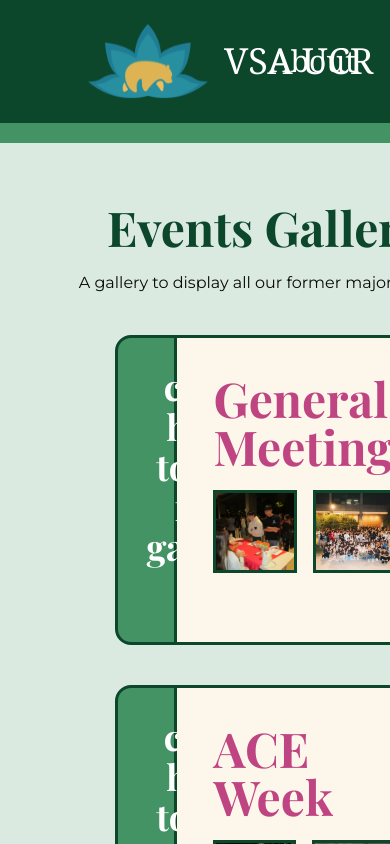
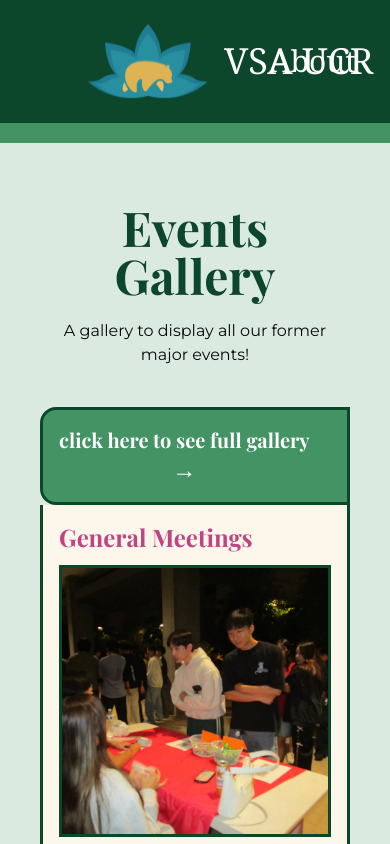
Before and after one commit to acm-ucr/vsa-website, a Next.js app: page /gallery in a window 390 px wide. Shown: the top 844 px of the page. Built offline with nearby package versions, Linux system fonts and the light colour scheme.

Commit message:
Mobile Responsiveness

```diff
--- a/src/app/layout.tsx
+++ b/src/app/layout.tsx
@@ -28,10 +28,9 @@ export const metadata = {
 type LayoutProps = {
   children: React.ReactNode;
 };
-
 export default function RootLayout({ children }: LayoutProps) {
   return (
-    <html lang="en" className={`${playfair.variable} ${montserrat.variable}`}>
+    <html lang="en" className={`${playfair.variable} ${montserrat.variable}`} >
       <body className={`${playfair.className} bg-vsa-green-100/50`}>
         <ReactQueryClientProvider>
           <Navbar />
--- a/src/components/gallery/Card.tsx
+++ b/src/components/gallery/Card.tsx
@@ -9,6 +9,7 @@ interface props {
   leftalt: string;
   rightalt: string;
 }
+
 const Card = ({
   title,
   link,
@@ -18,32 +19,32 @@ const Card = ({
   rightalt,
 }: props) => {
   return (
-    <div className="flex w-2/3">
-      <div className="bg-vsa-green-300 border-vsa-green-400 flex w-1/5 place-items-center rounded-l-2xl border-3 p-7 text-center text-white">
+    <div className="flex flex-col md:flex-row w-full md:w-2/3">
+      <div className="bg-vsa-green-300 border-vsa-green-400 flex w-full md:w-1/5 place-items-center rounded-l-2xl md:rounded-t-none md:rounded-l-2xl border-3 p-4 md:p-7 text-center text-white">
         <Link
           href={link}
-          className="font-vsa-main text-4xl font-black hover:underline"
+          className="font-vsa-main text-xl md:text-4xl font-black hover:underline"
         >
           click here to see full gallery
-          <p className="font-vsa-alt text-center text-5xl font-black italic">
+          <p className="font-vsa-alt text-center text-2xl md:text-5xl font-black italic">
             →
           </p>
         </Link>
       </div>
-      <div className="bg-vsa-yellow-100 border-vsa-green-400 w-4/5 rounded-r-2xl border-3 border-l-0 p-9">
-        <p className="font-vsa-main text-vsa-pink-300 pb-5 text-5xl font-black">
+      <div className="bg-vsa-yellow-100 border-vsa-green-400 w-full md:w-4/5 rounded-b-2xl md:rounded-r-2xl border-3 border-t-0 md:border-l-0 p-4 md:p-9">
+        <p className="font-vsa-main text-vsa-pink-300 pb-3 md:pb-5 text-2xl md:text-5xl font-black">
           {title}
         </p>
-        <div className="inline-flex gap-4">
+        <div className="flex flex-col md:flex-row gap-2 md:gap-4">
           <Image
             src={leftimage}
             alt={leftalt}
-            className="border-vsa-green-400 aspect-square w-1/2 border-3 object-cover"
+            className="border-vsa-green-400 aspect-square w-full md:w-1/2 border-3 object-cover"
           />
           <Image
             src={rightimage}
             alt={rightalt}
-            className="border-vsa-green-400 aspect-square w-1/2 border-3 object-cover"
+            className="border-vsa-green-400 aspect-square w-full md:w-1/2 border-3 object-cover"
           />
         </div>
       </div>
@@ -52,3 +53,58 @@ const Card = ({
 };
 
 export default Card;
+
+// import Link from "next/link";
+// import Image, { StaticImageData } from "next/image";
+
+// interface props {
+//   title: string;
+//   link: string;
+//   leftimage: StaticImageData;
+//   rightimage: StaticImageData;
+//   leftalt: string;
+//   rightalt: string;
+// }
+// const Card = ({
+//   title,
+//   link,
+//   leftimage,
+//   leftalt,
+//   rightimage,
+//   rightalt,
+// }: props) => {
+//   return (
+//     <div className="flex w-2/3">
+//       <div className="bg-vsa-green-300 border-vsa-green-400 flex w-1/5 place-items-center rounded-l-2xl border-3 p-7 text-center text-white">
+//         <Link
+//           href={link}
+//           className="font-vsa-main text-4xl font-black hover:underline"
+//         >
+//           click here to see full gallery
+//           <p className="font-vsa-alt text-center text-5xl font-black italic">
+//             →
+//           </p>
+//         </Link>
+//       </div>
+//       <div className="bg-vsa-yellow-100 border-vsa-green-400 w-4/5 rounded-r-2xl border-3 border-l-0 p-9">
+//         <p className="font-vsa-main text-vsa-pink-300 pb-5 text-5xl font-black">
+//           {title}
+//         </p>
+//         <div className="inline-flex gap-4">
+//           <Image
+//             src={leftimage}
+//             alt={leftalt}
+//             className="border-vsa-green-400 aspect-square w-1/2 border-3 object-cover"
+//           />
+//           <Image
+//             src={rightimage}
+//             alt={rightalt}
+//             className="border-vsa-green-400 aspect-square w-1/2 border-3 object-cover"
+//           />
+//         </div>
+//       </div>
+//     </div>
+//   );
+// };
+
+// export default Card;
```
